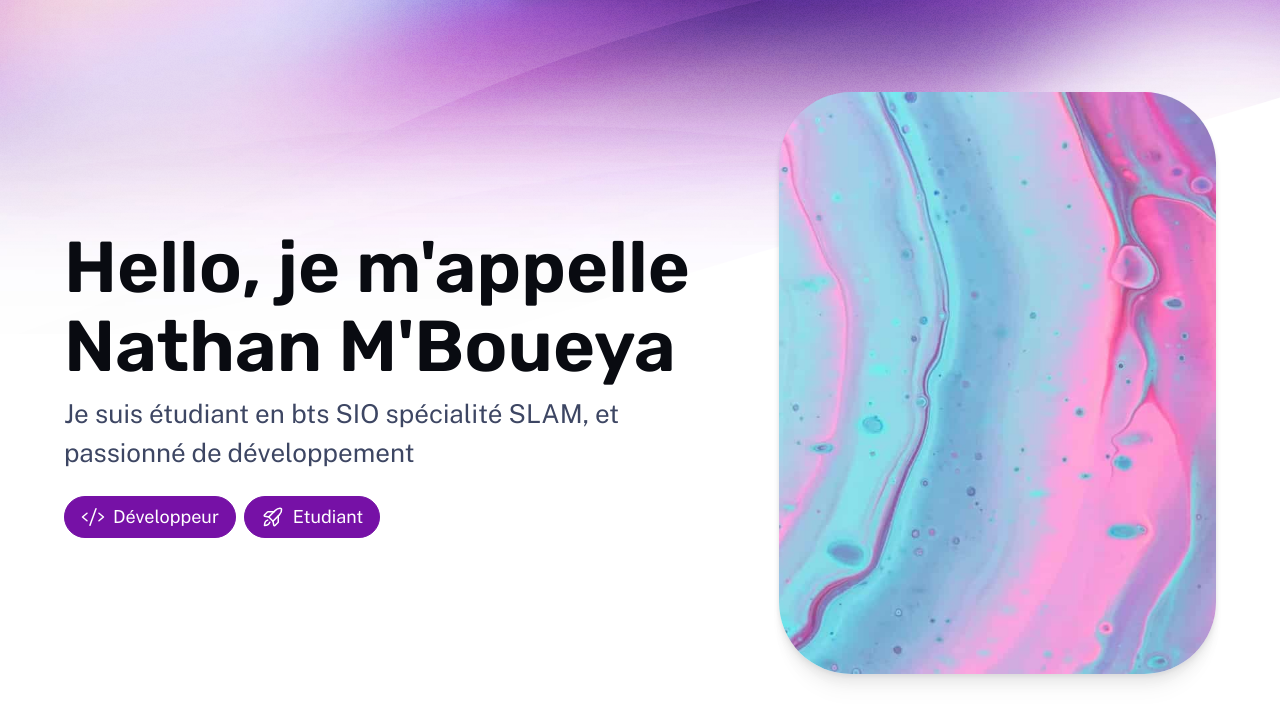
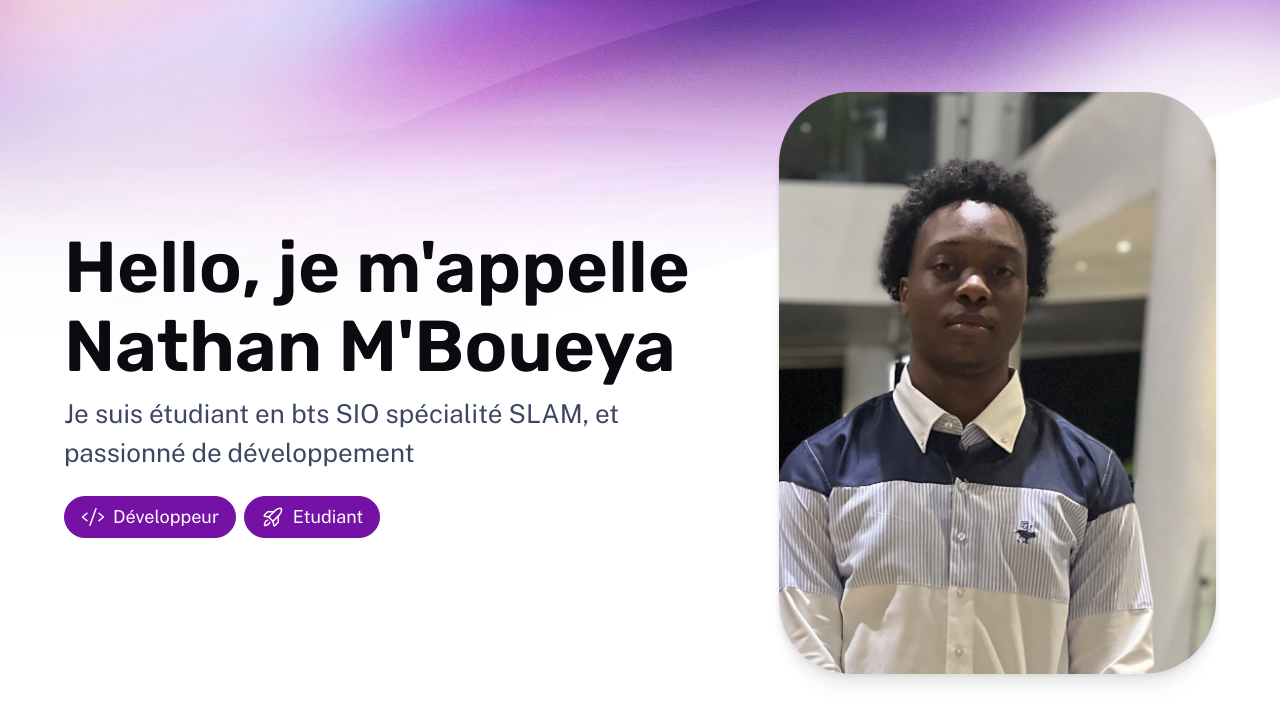
Before and after one commit to Nathan-14-05/my-portfolio-astro, an Astro site: page / in a window 1280 px wide. Shown: the part 93-800 px from the top of the page. Built offline with nearby package versions, Linux system fonts and the light colour scheme; Astro itself is replaced by a stand-in of ours.

Commit message:
Update index.astro

```diff
--- a/src/pages/index.astro
+++ b/src/pages/index.astro
@@ -44,7 +44,7 @@ const projects = (await getCollection('work'))
 					alt="Nathan M'boueya"
 					width="480"
 					height="620"
-					src="/assets/stock-1.jpg"
+					src="/assets/portrait1.jpg"
 				/>
 			</header>
 
```
